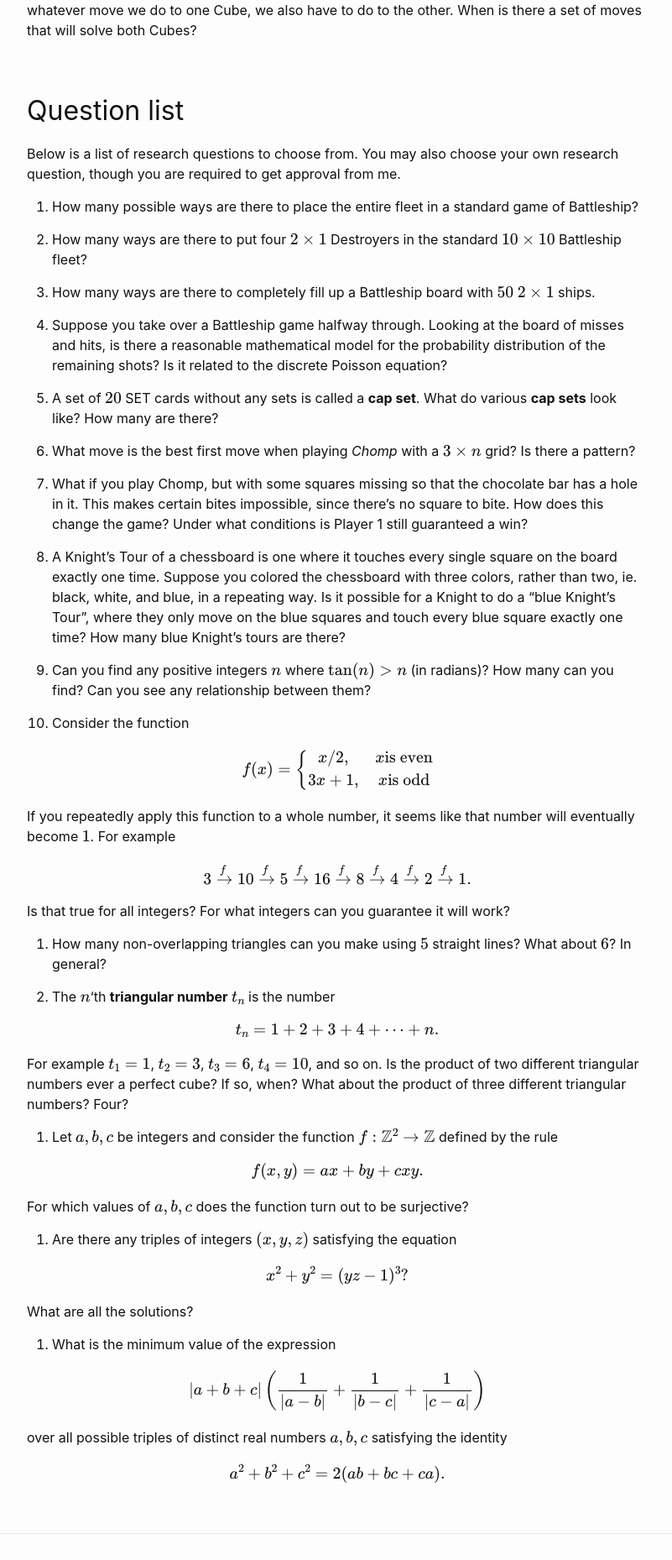
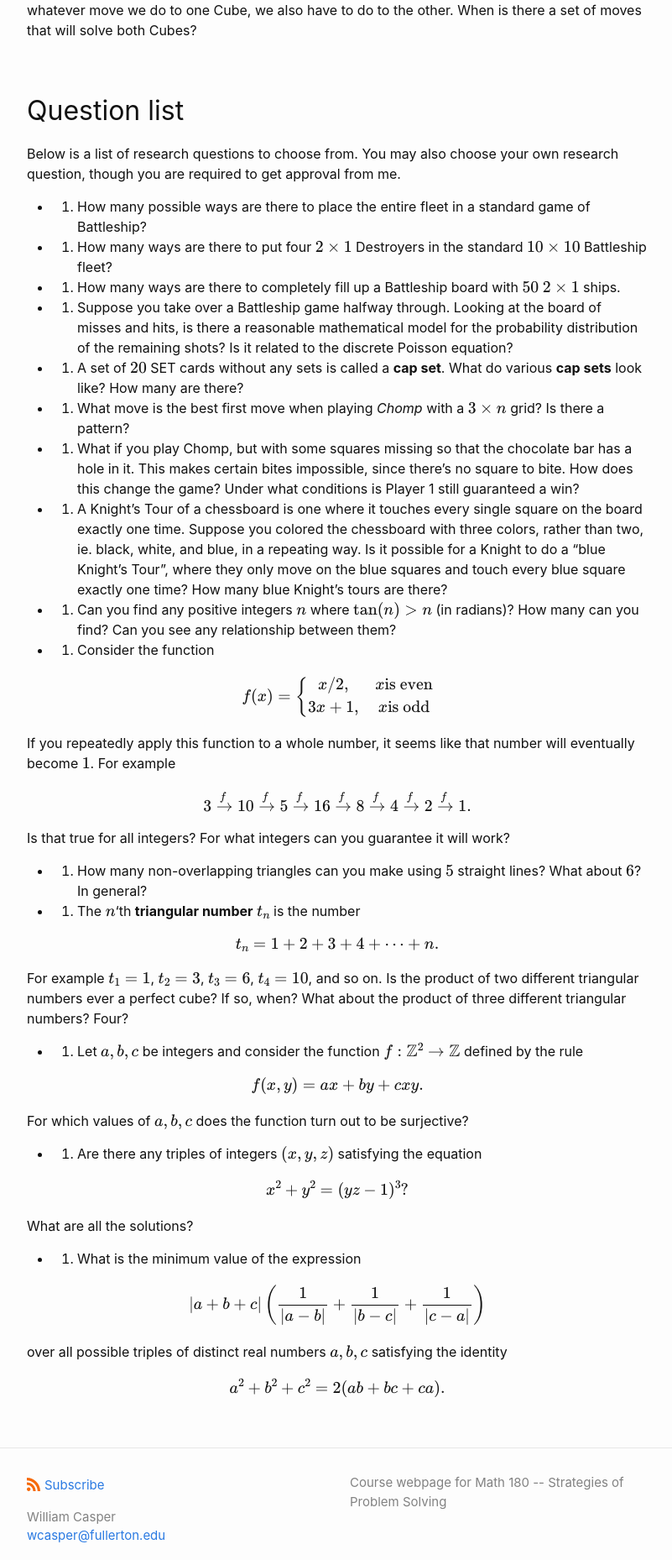
Before and after one commit to wcasper/math180fall2024, a Jekyll site: the page built from _modules/research/questions.md, in a window 1280 px wide. Shown: the part 1580-3438 px from the top of the page at 84% size, without its empty margins (238-1039 px from the left). Built offline with Jekyll 4.4.1, drawn with Linux system fonts in a browser that asks for light colours; formulas are drawn with MathJax 3.

```diff
--- a/_modules/research/questions.md
+++ b/_modules/research/questions.md
@@ -50,25 +50,25 @@ Or how about:
 Below is a list of research questions to choose from.
 You may also choose your own research question, though you are required to get approval from me.
 
-1. How many possible ways are there to place the entire fleet in a standard game of Battleship?
+* 1. How many possible ways are there to place the entire fleet in a standard game of Battleship?
 
-2. How many ways are there to put four $$2\times 1$$ Destroyers in the standard $$10\times 10$$ Battleship fleet?
+* 2. How many ways are there to put four $$2\times 1$$ Destroyers in the standard $$10\times 10$$ Battleship fleet?
 
-3. How many ways are there to completely fill up a Battleship board with $$50$$ $$2\times 1$$ ships.
+* 3. How many ways are there to completely fill up a Battleship board with $$50$$ $$2\times 1$$ ships.
 
-4. Suppose you take over a Battleship game halfway through.  Looking at the board of misses and hits, is there a reasonable mathematical model for the probability distribution of the remaining shots?  Is it related to the discrete Poisson equation?
+* 4. Suppose you take over a Battleship game halfway through.  Looking at the board of misses and hits, is there a reasonable mathematical model for the probability distribution of the remaining shots?  Is it related to the discrete Poisson equation?
 
-5. A set of $$20$$ SET cards without any sets is called a **cap set**.  What do various **cap sets** look like?  How many are there?
+* 5. A set of $$20$$ SET cards without any sets is called a **cap set**.  What do various **cap sets** look like?  How many are there?
 
-6. What move is the best first move when playing *Chomp* with a $$3\times n$$ grid?  Is there a pattern?
+* 6. What move is the best first move when playing *Chomp* with a $$3\times n$$ grid?  Is there a pattern?
 
-7. What if you play Chomp, but with some squares missing so that the chocolate bar has a hole in it.  This makes certain bites impossible, since there's no square to bite.  How does this change the game?  Under what conditions is Player 1 still guaranteed a win?
+* 7. What if you play Chomp, but with some squares missing so that the chocolate bar has a hole in it.  This makes certain bites impossible, since there's no square to bite.  How does this change the game?  Under what conditions is Player 1 still guaranteed a win?
 
-8. A Knight's Tour of a chessboard is one where it touches every single square on the board exactly one time.  Suppose you colored the chessboard with three colors, rather than two, ie. black, white, and blue, in a repeating way.  Is it possible for a Knight to do a "blue Knight's Tour", where they only move on the blue squares and touch every blue square exactly one time?  How many blue Knight's tours are there?
+* 8. A Knight's Tour of a chessboard is one where it touches every single square on the board exactly one time.  Suppose you colored the chessboard with three colors, rather than two, ie. black, white, and blue, in a repeating way.  Is it possible for a Knight to do a "blue Knight's Tour", where they only move on the blue squares and touch every blue square exactly one time?  How many blue Knight's tours are there?
 
-9. Can you find any positive integers $$n$$ where $$\tan(n) > n$$ (in radians)?  How many can you find?  Can you see any relationship between them?
+* 9. Can you find any positive integers $$n$$ where $$\tan(n) > n$$ (in radians)?  How many can you find?  Can you see any relationship between them?
 
-10. Consider the function
+* 10. Consider the function
 
 $$f(x) = \left\lbrace\begin{array}{cc}
 x/2,  & x \text{is even}\\
@@ -81,9 +81,9 @@ $$3\xrightarrow{f} 10\xrightarrow{f}5\xrightarrow{f}16\xrightarrow{f}8\xrightarr
 
 Is that true for all integers?  For what integers can you guarantee it will work?
 
-11. How many non-overlapping triangles can you make using $$5$$ straight lines?  What about $$6$$?  In general?
+* 11. How many non-overlapping triangles can you make using $$5$$ straight lines?  What about $$6$$?  In general?
 
-12. The $$n$$'th **triangular number** $$t_n$$ is the number
+* 12. The $$n$$'th **triangular number** $$t_n$$ is the number
 
 $$t_n = 1 + 2 + 3 + 4 + \dots + n.$$
 
@@ -91,19 +91,19 @@ For example $$t_1 = 1$$, $$t_2=3$$, $$t_3 =6$$, $$t_4 = 10$$, and so on.
 Is the product of two different triangular numbers ever a perfect cube?  If so, when?
 What about the product of three different triangular numbers?  Four?
 
-13.  Let $$a,b,c$$ be integers and consider the function  $$f: \mathbb{Z}^2\rightarrow\mathbb{Z}$$ defined by the rule
+* 13.  Let $$a,b,c$$ be integers and consider the function  $$f: \mathbb{Z}^2\rightarrow\mathbb{Z}$$ defined by the rule
 
 $$f(x,y) = ax + by + cxy.$$
 
 For which values of $$a,b,c$$ does the function turn out to be surjective?
 
-14.  Are there any triples of integers $$(x,y,z)$$ satisfying the equation
+* 14.  Are there any triples of integers $$(x,y,z)$$ satisfying the equation
 
 $$x^2+y^2=(yz-1)^3?$$
 
 What are all the solutions?
 
-15.  What is the minimum value of the expression
+* 15.  What is the minimum value of the expression
 
 $$|a+b+c|\left(\frac{1}{|a-b|} + \frac{1}{|b-c|} + \frac{1}{|c-a|}\right)$$
 
```
